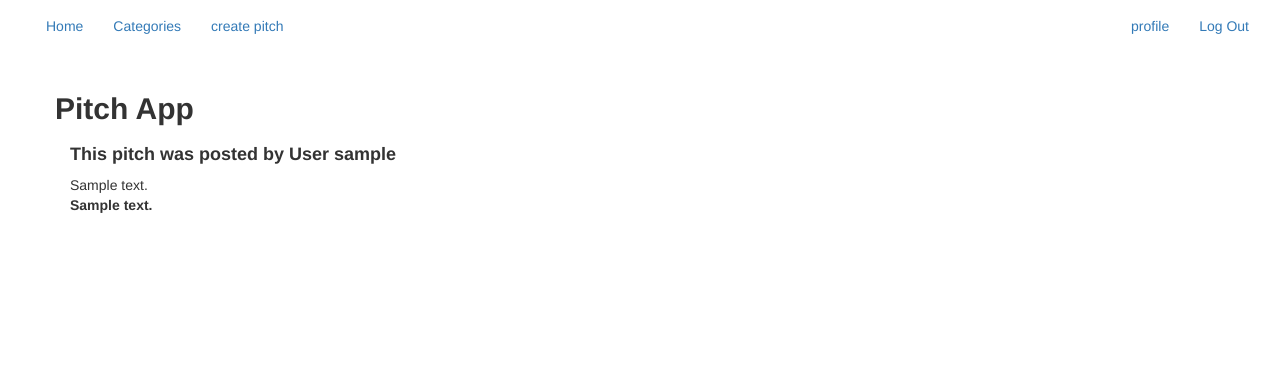
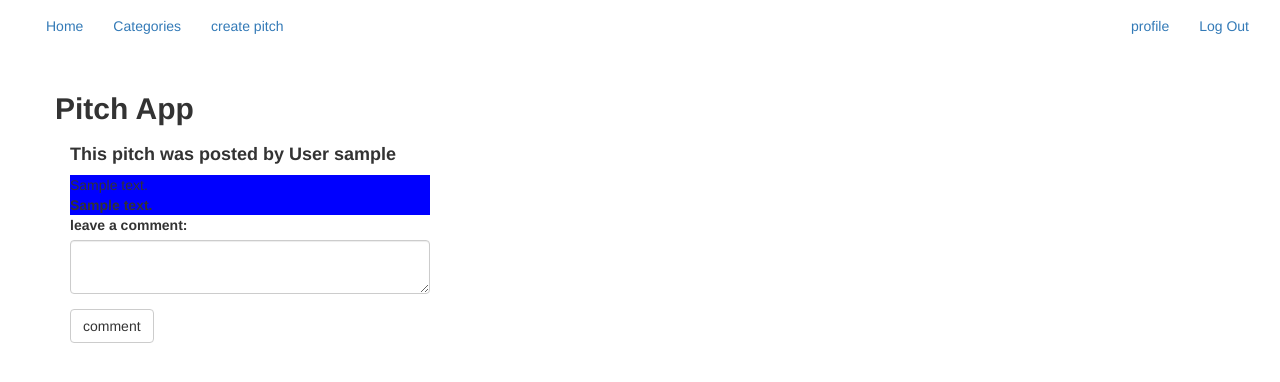
Before and after one commit to antonymburia/Pitch-app, a Flask app: page / in a window 1280 px wide. Shown: the top 382 px of the page. Run offline with Flask 2, Linux system fonts and the light colour scheme; a user stored in the database is signed in; tables that the repository leaves empty hold one stand-in row (values such as "Sample post"); some libraries are stand-ins or nearby versions.

Commit message:
create review form

```diff
--- a/app/main/views.py
+++ b/app/main/views.py
@@ -13,38 +13,25 @@ def index():
     view to load index.html
     '''
 
-    #get pitch by category
+
+
 
     pitches = Pitch.query.all()
+    pitch = Pitch.query.filter_by(id=Pitch.id).first()
 
     name =  User.query.filter_by(id = Pitch.user_id).first()
-
-
-    return render_template('index.html', pitches = pitches, name = name)
+    comment_form = CommentForm()
+    if comment_form.validate_on_submit():
+        comment = comment_form.text.data
+        new_comment = Comment(comment = comment,user = current_user, pitch_id = pitch)
+        new_comment.save_comment()
+        return redirect(url_for('.category'))
 
 
 
 
-@main.route('/pitches/product_pitches')
-def product_pitches():
+    return render_template('index.html', pitches = pitches, name = name, comment_form = comment_form)
 
-
-    pitches = Pitch.get_pitches('product')
-
-    return pitches
-
-@main.route('/pitches/promotion_pitches')
-def promotion_pitches():
-
-    pitches = Pitch.get_pitches('promotion')
-
-    return pitches
-
-@main.route('/pitches/interview_pitches')
-def interview_pitches():
-
-    pitches = Pitch.get_pitches('interview')
-    return pitches
 
 @main.route('/user/<usersname>')
 def profile(usersname):
@@ -84,6 +71,6 @@ def category():
     interview_pitches = Pitch.query.filter_by(category='interview').all()
     product_pitches = Pitch.query.filter_by(category='product').all()
     promotion_pitches = Pitch.query.filter_by(category='promotion').all()
-    pr = 'pr'
 
-    return render_template('category.html', interview = interview_pitches, product = product_pitches, promotion = promotion_pitches, pr = pr)
+
+    return render_template('category.html', interview = interview_pitches, product = product_pitches, promotion = promotion_pitches)
--- a/app/templates/category.html
+++ b/app/templates/category.html
@@ -3,10 +3,14 @@
 {%block content%}
 <h2>Interview pitches</h2>
 {{macro.displayPitches(interview)}}
+{% if current_user.is_authenticated %}
+{{ wtf.quick_form(comment_form) }}
+{%endif%}
 
 <h2>Promotion Pitches</h2>
 {{macro.displayPitches(promotion)}}
 
+
 <h2>Product Pitches</h2>
 {{macro.displayPitches(product)}}
 {% endblock %}
--- a/app/templates/index.html
+++ b/app/templates/index.html
@@ -1,5 +1,6 @@
 {% extends 'base.html' %}
 {% import 'macros.html' as macro %}
+{% import 'bootstrap/wtf.html' as wtf%}
 {%block content%}
 <div class="container">
   <div class="row">
@@ -17,7 +18,9 @@
 
           </div>
           <div class="footer">
-
+            {% if current_user.is_authenticated %}
+            {{ wtf.quick_form(comment_form) }}
+            {%endif%}
           </div>
         </div>
       </div>
@@ -25,4 +28,9 @@
     {% endfor %}
   </div>
 </div>
+<style>
+  .card-body{
+    background-color: blue;
+  }
+</style>
 {%endblock%}
```
